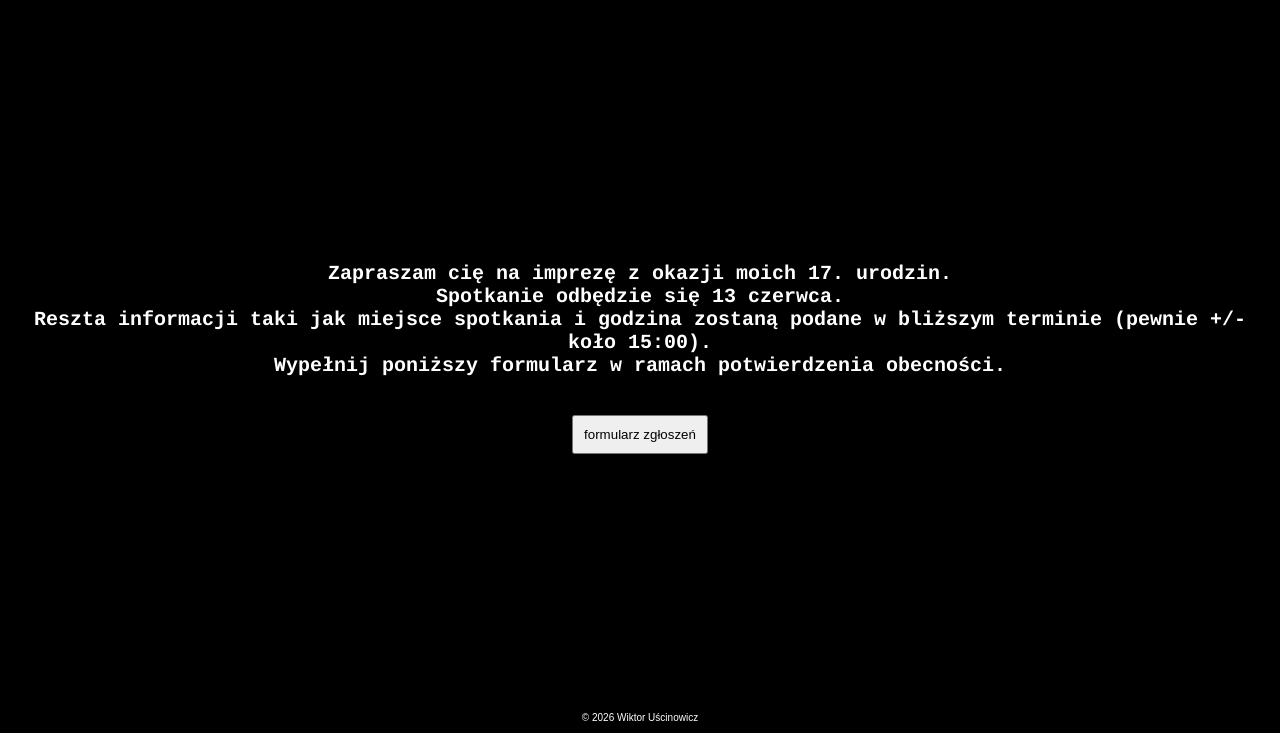
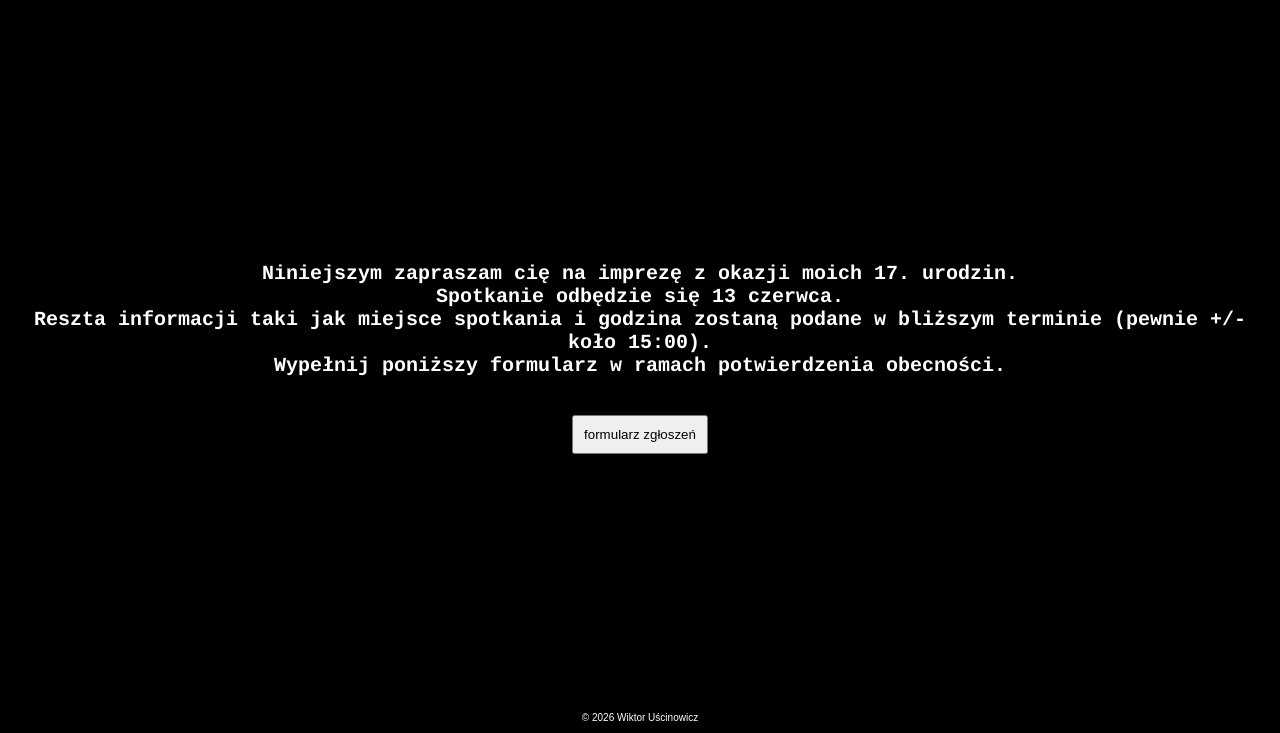
Before and after one commit to uscin20/hbd, a plain HTML site: page hbdinvi.html in a window 1280 px wide. Shown: the part 67-800 px from the top of the page. Drawn offline with Linux system fonts and the light colour scheme; a script that the page names is missing.

Commit message:
Update hbdinvi.html

```diff
--- a/hbdinvi.html
+++ b/hbdinvi.html
@@ -17,7 +17,7 @@
 <div class="main">
     <!-- <img src="" style="height:250px;"> -->
     <!-- <h1>Podaj hasło.</h1> -->
-    <p style="font-family: courier; font-size: 20px; font-weigt: bold; text-align: center;">Zapraszam cię na imprezę z okazji moich 17. urodzin.<br>Spotkanie odbędzie się 13 czerwca.
+    <p style="font-family: courier; font-size: 20px; font-weigt: bold; text-align: center;">Niniejszym zapraszam cię na imprezę z okazji moich 17. urodzin.<br>Spotkanie odbędzie się 13 czerwca.
       <br>Reszta informacji taki jak miejsce spotkania i godzina zostaną podane w bliższym terminie (pewnie +/- koło 15:00).<br>Wypełnij poniższy formularz w ramach potwierdzenia obecności.</p>
     <br>
 <!--
```
